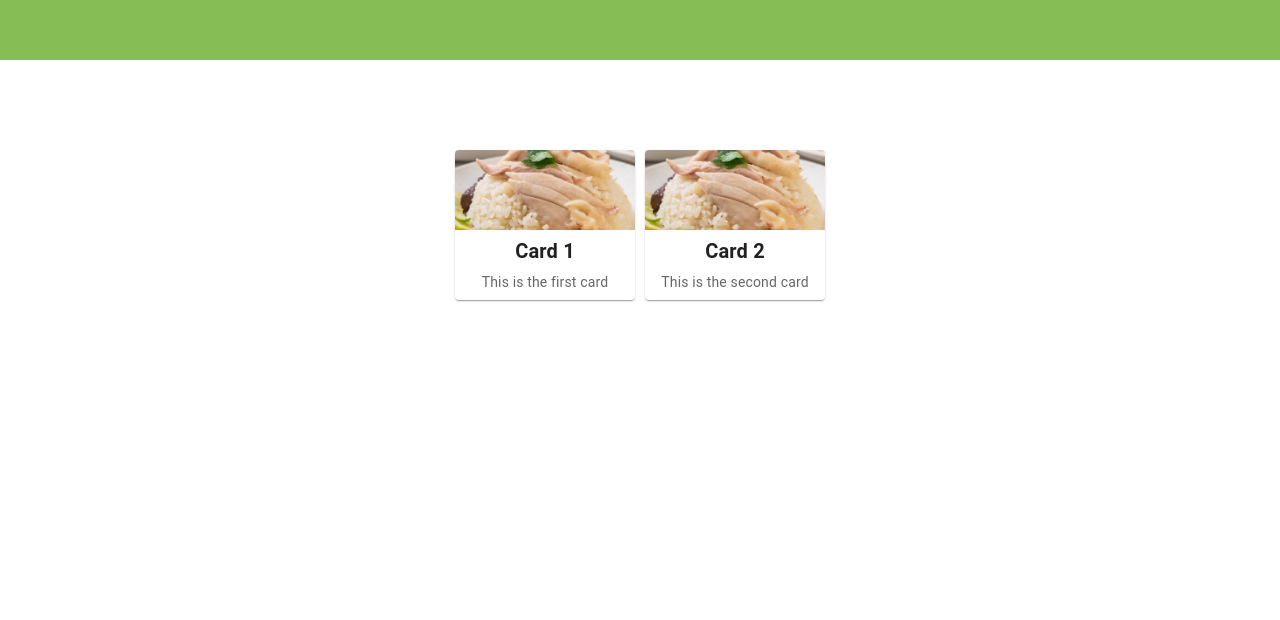
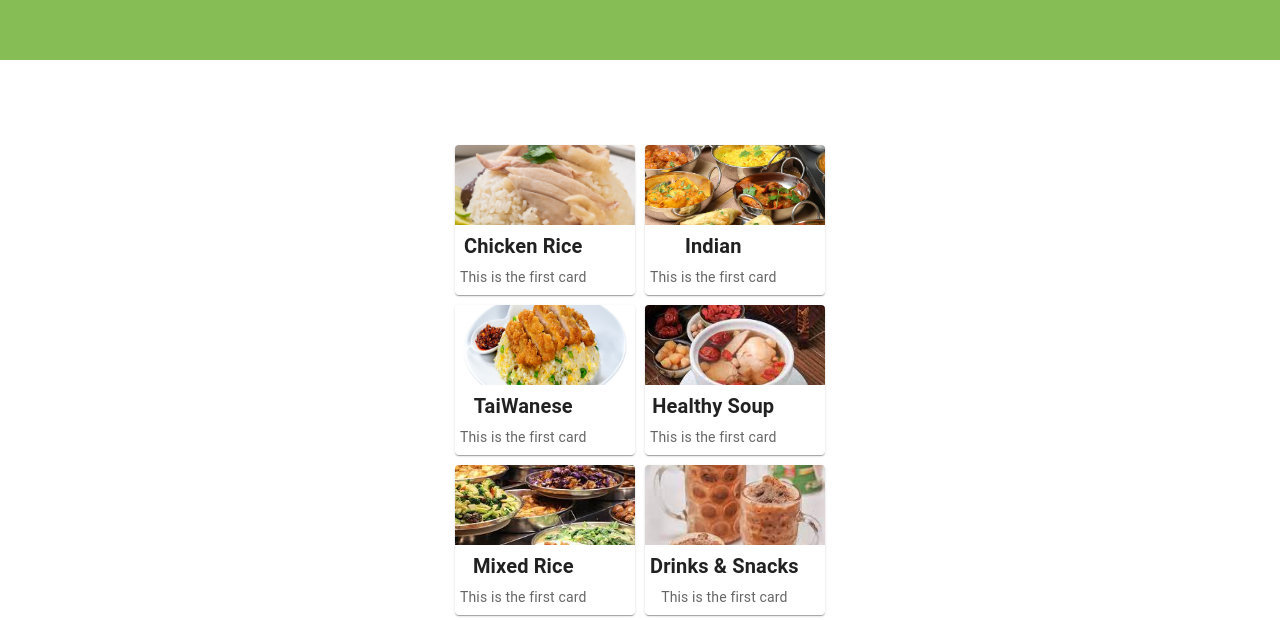
Before and after one commit to pyraxo/faqs-app, a React (Create React App) app: page /faqs-app/stalls/1 in a window 1280 px wide. Shown: the part 180-800 px from the top of the page. Built offline with nearby package versions, Linux system fonts and the light colour scheme.

Commit message:
edit homepage and minor style change, rename stalls

```diff
--- a/src/assets/stalls.json
+++ b/src/assets/stalls.json
@@ -1,6 +1,6 @@
 [
   {
-    "name": "Dong Sheng Chicken Rice",
+    "name": "Chicken Rice",
     "img": "chicken-rice.png",
     "description": "Hainanese chicken rice specialty.",
     "menu": [
@@ -9,7 +9,7 @@
     ]
   },
   {
-    "name": "Al-Masha's Kitchen",
+    "name": "Indian",
     "img": "indian.png",
     "description": "Experience the vibrant flavors of India with our authentic and aromatic dishes, showcasing the best of Indian cuisine."
   },
--- a/src/pages/Home/index.jsx
+++ b/src/pages/Home/index.jsx
@@ -3,47 +3,62 @@ import Card from '@mui/material/Card';
 import CardContent from '@mui/material/CardContent';
 import CardMedia from '@mui/material/CardMedia';
 import Typography from '@mui/material/Typography';
-import ChickenRice from "assets/chicken-rice.png";
+import stallsData from "assets/stalls.json";
 import "./style.css";
+
+import ChickenRiceImage from "assets/chicken-rice.png"
+import IndianImage from "assets/indian.png"
+import TaiWaneseImage from "assets/taiwanese.png"
+import HealthySoupImage from "assets/healthy-soup.png"
+import MixedRiceImage from "assets/mixed-rice.png"
+import DrinksImage from "assets/drinks.png"
+import BanMianImage from "assets/banmian.png"
+
+const getImageByStall = (stallName) => {
+  switch (stallName) {
+    case "Chicken Rice":
+      return ChickenRiceImage;
+    case "Indian":
+      return IndianImage;
+    case "TaiWanese":
+      return TaiWaneseImage;
+    case "Healthy Soup":
+      return HealthySoupImage;
+    case "Mixed Rice":
+      return MixedRiceImage;
+    case "Drinks & Snacks":
+      return DrinksImage;
+    case "Ban Mian":
+      return BanMianImage;
+  }
+};
 
 const Home = () => {
   return (
-    <div className="container">
+    <div>
       <div className="green-block"></div>
-      <div className="cards-container">
-        <Card className="card">
+      <div className="white-block">
+        <div className="cards-container" style={{ display: 'grid', gridTemplateColumns: 'repeat(2, 1fr)', gap: '10px' }}>
+          {stallsData.map((stall, index) => (
+            <Card key={index} className="card">
               <CardMedia
                 component="img"
                 height="80px"
-            image={ChickenRice}
-            alt="Chicken Rice"
+                image={getImageByStall(stall.name)}
+                alt={stall.name}
                 paddingBottom="5px"
               />
               <CardContent sx={{ padding: 0, paddingBottom: 0 }}>
                 <Typography variant="h6" component="div" padding="5px" paddingBottom="0" sx={{ fontWeight: "bold", textAlign: "center" }}>
-              Card 1
+                  {stall.name}
                 </Typography>
                 <Typography variant="body2" color="text.secondary" padding="5px" sx={{ textAlign: "center" }}>
                   This is the first card
                 </Typography>
               </CardContent>
             </Card>
-        <Card className="card">
-          <CardMedia
-            component="img"
-            height="80px"
-            image={ChickenRice}
-            alt="Chicken Rice"
-          />
-          <CardContent sx={{ padding: 0, paddingBottom: 0 }}>
-            <Typography variant="h6" component="div" padding="5px" paddingBottom="0" sx={{ fontWeight: "bold", textAlign: "center" }}>
-              Card 2
-            </Typography>
-            <Typography variant="body2" color="text.secondary" padding="5px" sx={{ textAlign: "center" }}>
-              This is the second card
-            </Typography>
-          </CardContent>
-        </Card>
+          ))}
+        </div>
       </div>
     </div>
   );
--- a/src/pages/Home/style.css
+++ b/src/pages/Home/style.css
@@ -13,10 +13,16 @@ body {
   height: 30%;
   width: 100%;
   background-color: #86BD55;
-  position: absolute;
+  position: fixed;
   top: 0;
   left: 0;
   margin-bottom: 0;
+}
+
+.white-block {
+  height: 70%;
+  width: 100%;
+  background-color: #ffffff;
 }
 
 .cards-container {
@@ -24,14 +30,15 @@ body {
   flex-wrap: wrap;
   gap: 10px;
   justify-content: center;
-  margin-top: 10px;
   height: 150px;
+  align-items: flex-start;
 }
 
 .card {
   width: 180px;
   border-radius: 10px;
   box-shadow: 0 4px 8px 0 rgba(0, 0, 0, 0.2);
-  margin-bottom: 20px;
   height: 150px;
+  justify-content: flex-start;
+  justify-items: flex-start;
 }
--- a/src/pages/StallInfo/style.css
+++ b/src/pages/StallInfo/style.css
@@ -12,8 +12,9 @@ body {
   display: flex;
   flex-direction: column;
   margin-top: 80px;
-  align-items: center;
   width: 100%;
+  align-items: flex-start;
+  justify-items: flex-start;
 }
 
 .green-block {
```
Lines whose indentation alone changed are shown as unchanged.
